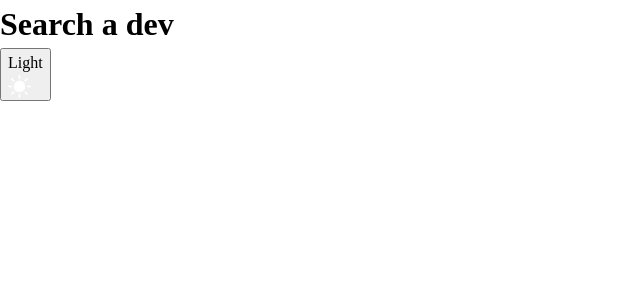
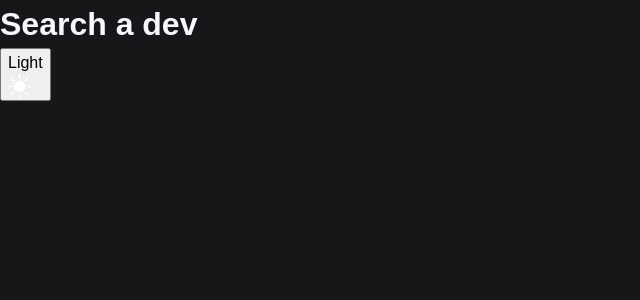
Before and after one commit to filipesaretta/search-dev-github, a React (Vite) app: page / in a window 1280 px wide. Shown: the top 300 px of the page, without its empty margins (0-640 px from the left). Built offline with nearby package versions, Linux system fonts and the light colour scheme.

Commit message:
Update shadows on themes

```diff
--- a/src/styles/GlobalStyles.ts
+++ b/src/styles/GlobalStyles.ts
@@ -1,11 +1,11 @@
 import { createGlobalStyle } from 'styled-components';
-
 
 export const GlobalStyles = createGlobalStyle`
 
 
-
-
+button, a {
+  cursor: pointer;
+}
 
 /*
   Josh's Custom CSS Reset
@@ -23,6 +23,10 @@ html, body {
 body {
   line-height: 1.5;
   -webkit-font-smoothing: antialiased;
+  background: ${(props) => props.theme.primary};
+  color: ${(props) => props.theme.text};
+  font-family: 'Source Sans Pro', sans-serif;
+
 }
 img, picture, video, canvas, svg {
   display: block;
@@ -38,4 +42,4 @@ p, h1, h2, h3, h4, h5, h6 {
   isolation: isolate;
 }
 
-`
+`;
--- a/src/styles/styled.d.ts
+++ b/src/styles/styled.d.ts
@@ -8,5 +8,6 @@ declare module 'styled-components' {
     secondary: string;
     text: string;
     highlight: string;
+    shadow: string;
   }
 }
--- a/src/styles/themes/dark.ts
+++ b/src/styles/themes/dark.ts
@@ -5,4 +5,5 @@ export default {
   secondary: '#323546',
   text: '#F5F8FF',
   highlight: '#3943B7',
+  shadow: 'none',
 };
--- a/src/styles/themes/light.ts
+++ b/src/styles/themes/light.ts
@@ -5,4 +5,8 @@ export default {
   secondary: '#FFFFFF',
   text: '#17171a',
   highlight: '#3943B7',
+  shadow: `0.3px 0.5px 0.7px hsl(var(--shadow-color) / 0.36),
+  0.8px 1.6px 2px -0.8px hsl(var(--shadow-color) / 0.36),
+  2.1px 4.1px 5.2px -1.7px hsl(var(--shadow-color) / 0.36),
+  5px 10px 12.6px -2.5px hsl(var(--shadow-color) / 0.36)`,
 };
```
